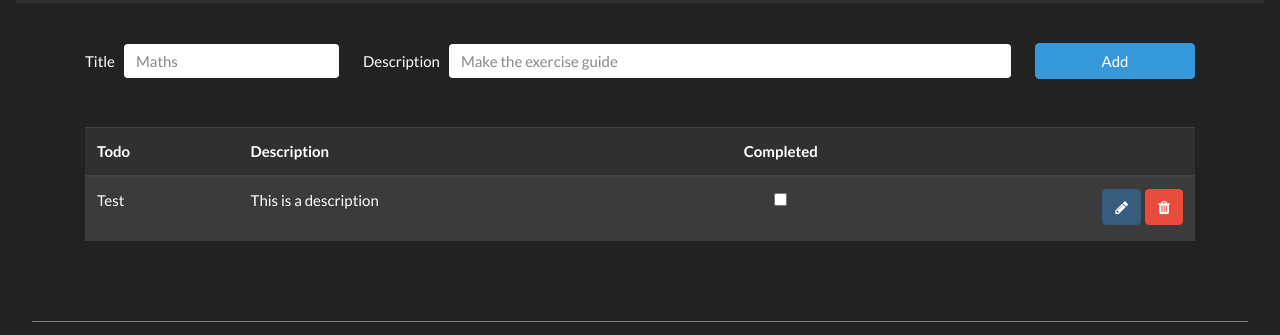
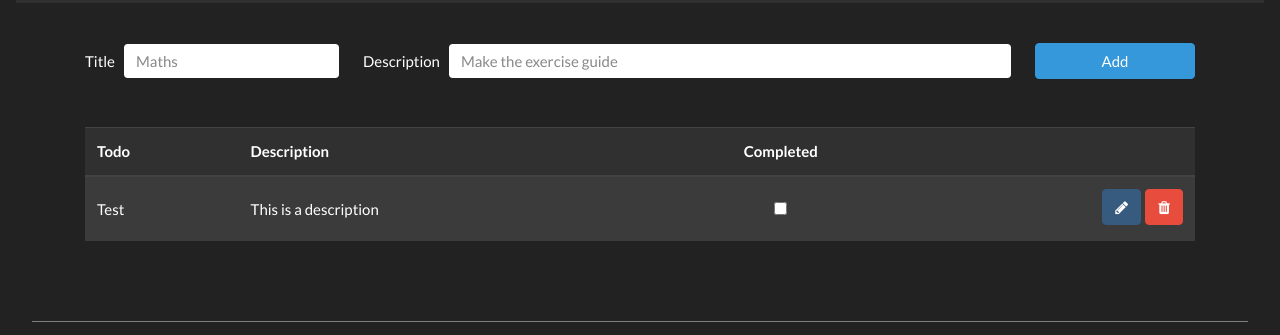
Before and after one commit to ricardoperezo/todo-crud-js, a plain HTML site: page index.html in a window 1280 px wide. Shown: the part 68-403 px from the top of the page. Drawn offline with nearby package versions, Linux system fonts and the light colour scheme.

Commit message:
table rows vertical align fixed

```diff
--- a/css/styles.css
+++ b/css/styles.css
@@ -1,4 +1,3 @@
-
 .btn-instagram-circle {
   background-color: #ac2bac;
   width: 42px;
@@ -44,3 +43,10 @@ hr {
   width: 95%;
   margin-top: 5rem;
 }
+
+.table th,
+.table td {
+  padding: 0.75rem;
+  vertical-align: inherit;
+  border-top: 1px solid #444;
+}
```
